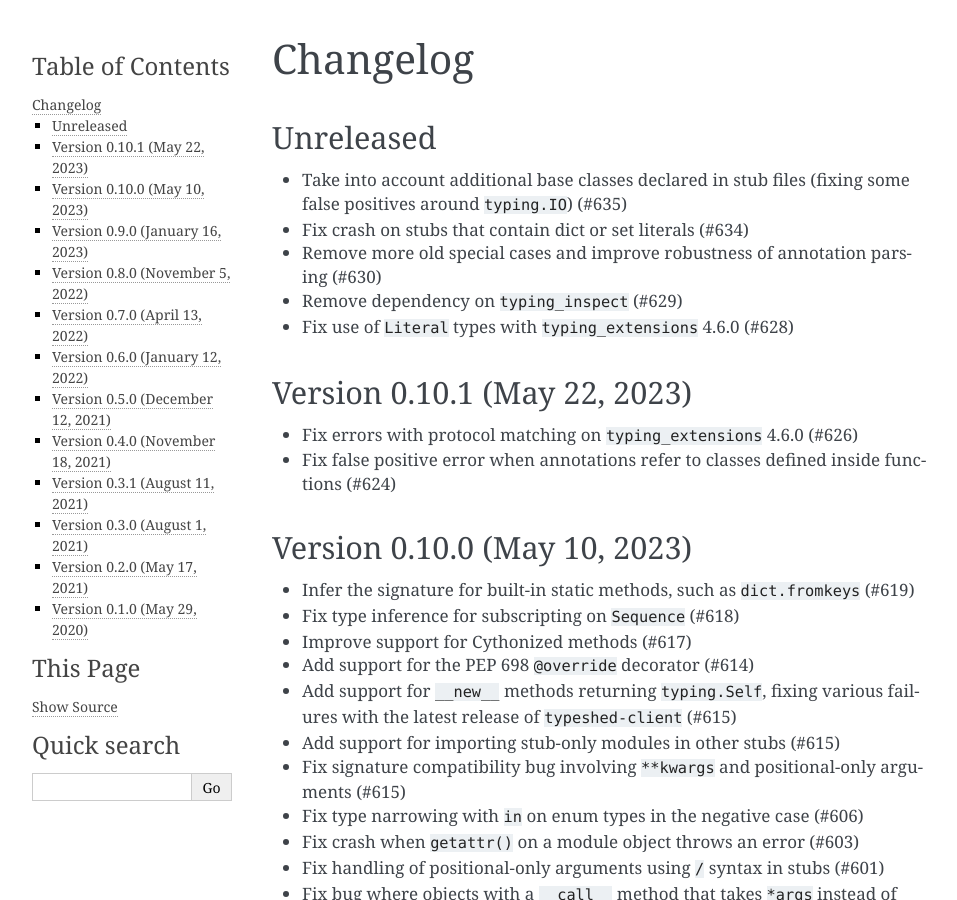
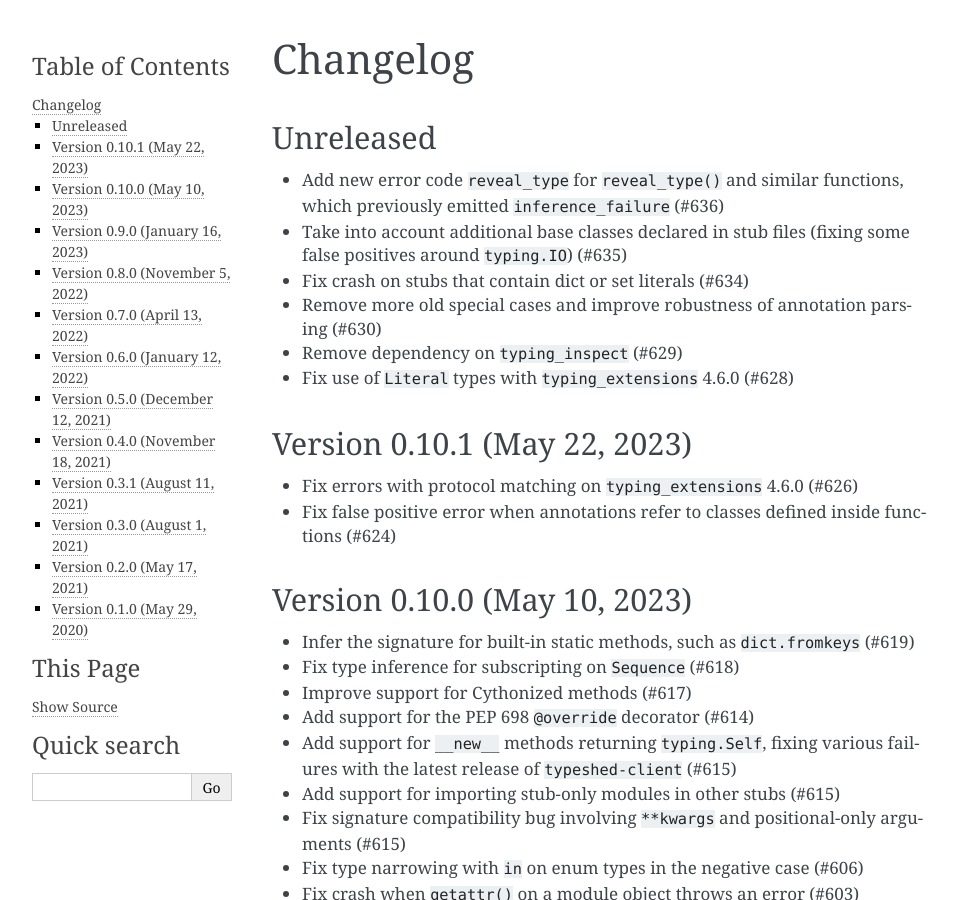
Before and after one commit to quora/pyanalyze, a Sphinx documentation site: the page built from docs/changelog.md, in a window 1280 px wide and 900 px high. Shown: the whole window, without its empty margins (148-1105 px from the left). Built offline with Sphinx 7.4.7, drawn with Linux system fonts in a browser that asks for light colours.

Commit message:
Add new reveal_type error code (#636)

```diff
--- a/docs/changelog.md
+++ b/docs/changelog.md
@@ -2,6 +2,9 @@
 
 ## Unreleased
 
+- Add new error code `reveal_type` for `reveal_type()`
+  and similar functions, which previously emitted
+  `inference_failure` (#636)
 - Take into account additional base classes declared in stub
   files (fixing some false positives around `typing.IO`) (#635)
 - Fix crash on stubs that contain dict or set literals (#634)
```
Also changed, not shown: README.md (+5 -5 lines), 3 other files.
